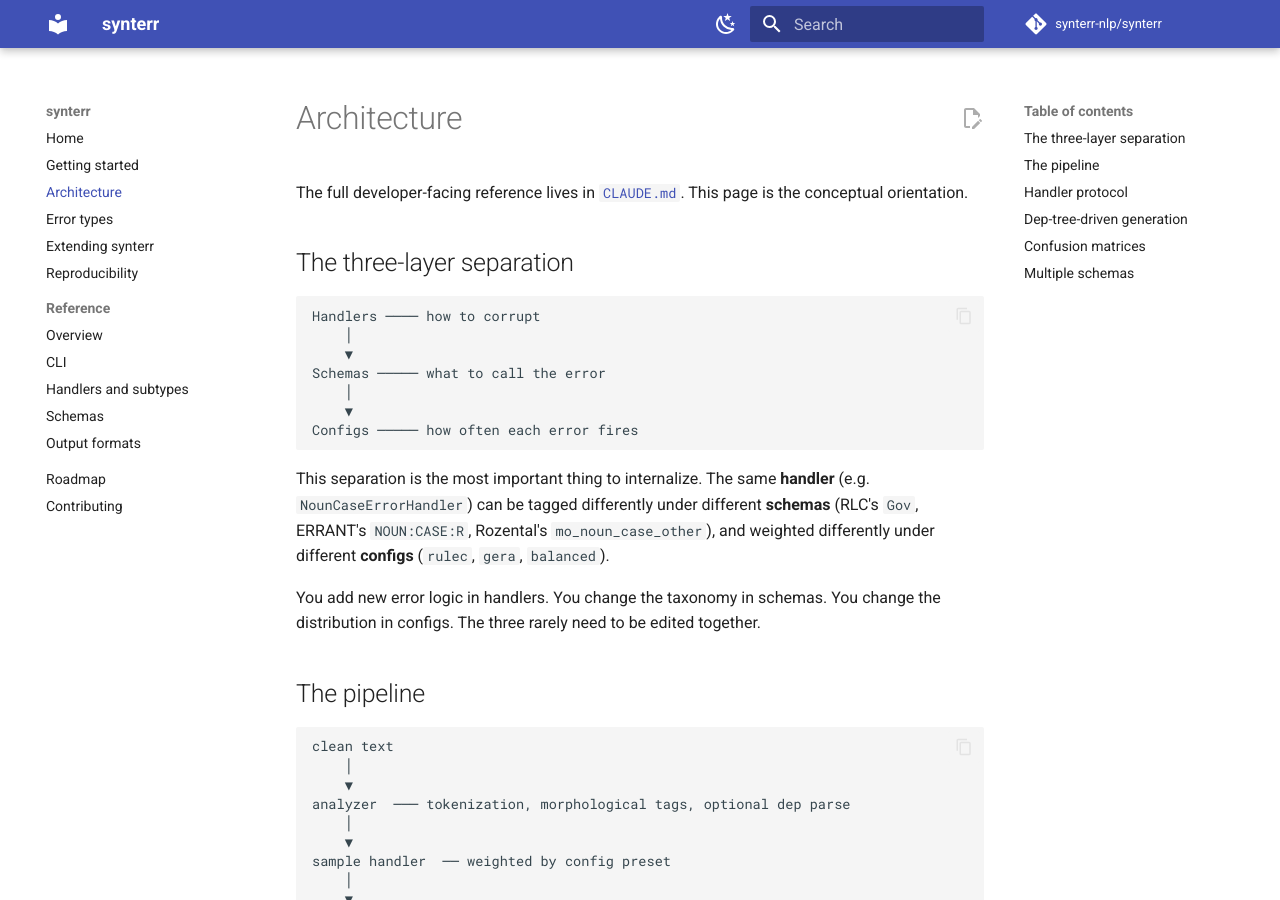
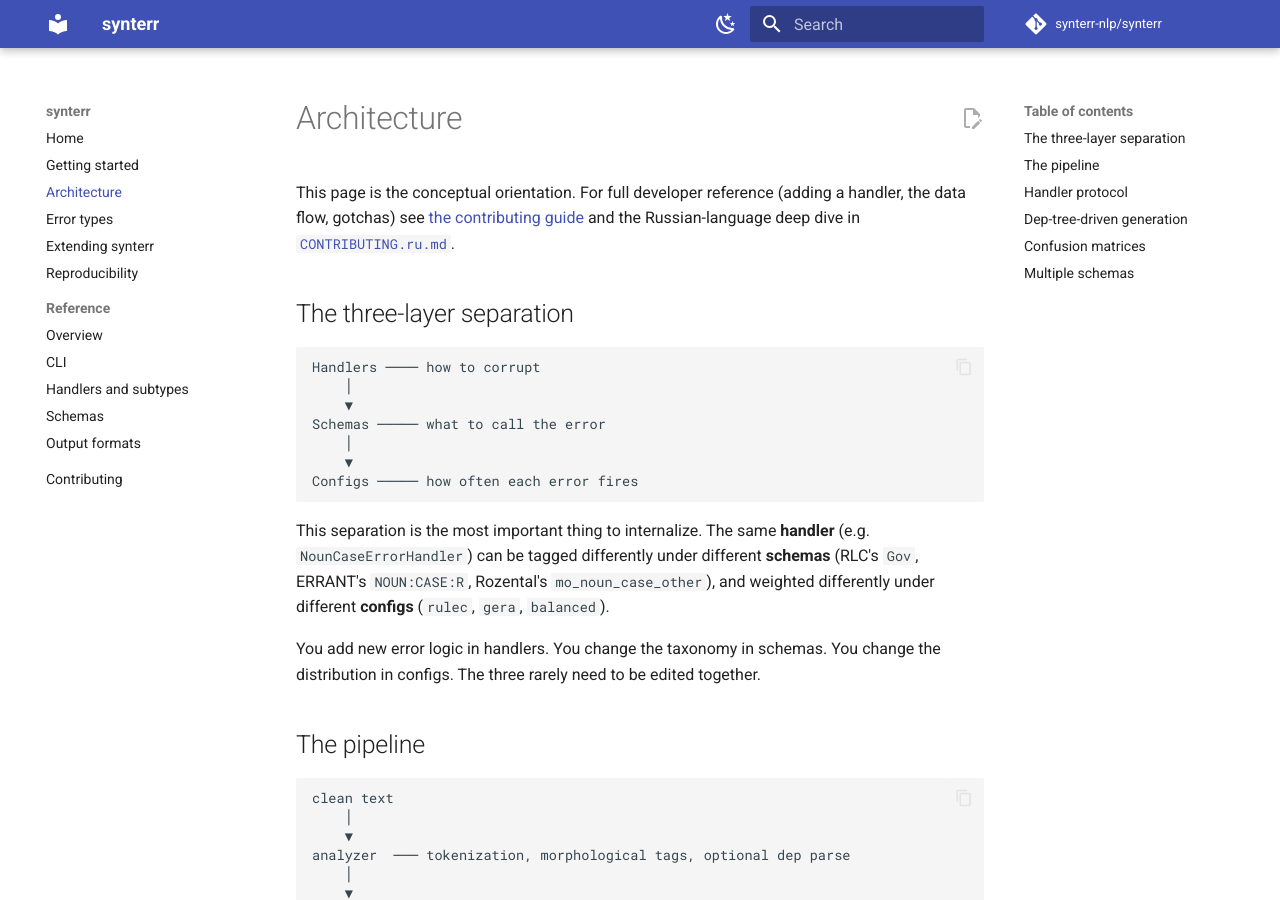
Before and after one commit to synterr-nlp/synterr, an MkDocs documentation site: the page built from docs/site/architecture.md, in a window 1280 px wide and 900 px high. Built offline with MkDocs 1.6.1 and Material for MkDocs 9.7.7, drawn with Linux system fonts in a browser that asks for light colours; comment, search, counter and statistics services are not loaded; some of the changed text lies outside the part shown.

Commit message:
Finish doc count + nav refresh
Co-Authored-By: Claude Opus 4.7 (1M context) <noreply@anthropic.com>

```diff
--- a/docs/site/architecture.md
+++ b/docs/site/architecture.md
@@ -1,8 +1,9 @@
 # Architecture
 
-The full developer-facing reference lives in
-[`CLAUDE.md`](https://github.com/synterr-nlp/synterr/blob/master/CLAUDE.md).
-This page is the conceptual orientation.
+This page is the conceptual orientation. For full developer reference
+(adding a handler, the data flow, gotchas) see [the contributing guide](https://github.com/synterr-nlp/synterr/blob/master/CONTRIBUTING.md)
+and the Russian-language deep dive in
+[`CONTRIBUTING.ru.md`](https://github.com/synterr-nlp/synterr/blob/master/docs/CONTRIBUTING.ru.md).
 
 ## The three-layer separation
 
@@ -97,12 +98,13 @@ for the analysis.
 
 ## Multiple schemas
 
-Synterr ships three schemas:
+Synterr ships four schemas:
 
 | Schema | Granularity | Use case |
 |--------|-------------|----------|
+| `synterr` (default) | Native handler subtype tags | Direct rule tracing in your own pipeline |
 | `rlc` | 35 tags | Russian Learner Corpus annotation alignment |
-| `rozental` | 8 / 29 / 100 tags (L0/L1/L2 hierarchy) | Rule-grounded error tracing |
+| `rozental` | 8 / 29 / 100 tags (L0 / L1 / L2 hierarchy) | Rule-grounded error tracing |
 | `errant` | ERRANT-style POS:operation tags | Cross-lingual GEC eval alignment |
 
 When generating data, the same corruption gets the right tag for
--- a/mkdocs.yml
+++ b/mkdocs.yml
@@ -62,5 +62,4 @@ nav:
     - Handlers and subtypes: reference/handlers.md
     - Schemas: reference/schemas.md
     - Output formats: reference/output-formats.md
-  - Roadmap: roadmap.md
   - Contributing: contributing.md
```
Also changed, not shown: CLAUDE.md (+3 -13 lines), README.md (+5 -3 lines), docs/research/LORUGEC_COVERAGE.md (+2 -2 lines), docs/site/contributing.md (+1 -1 lines), docs/site/error-types.md (+1 -1 lines), docs/site/getting-started.md (+1 -1 lines).
